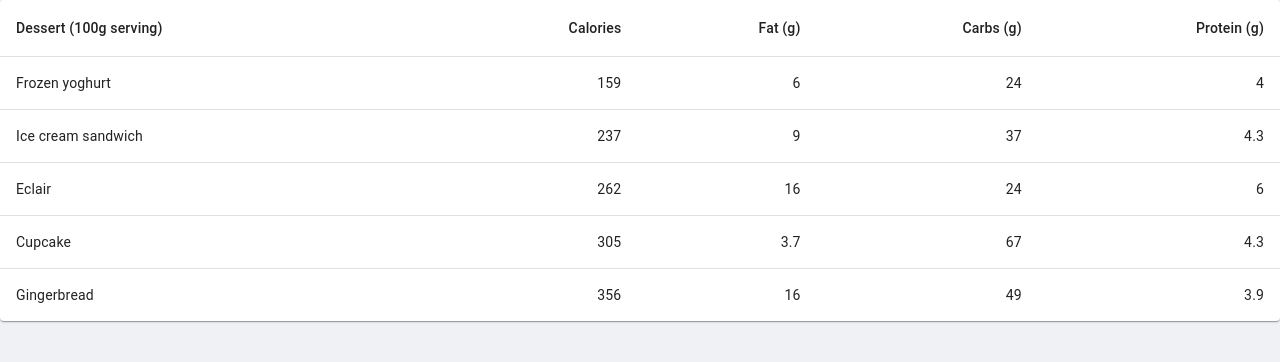
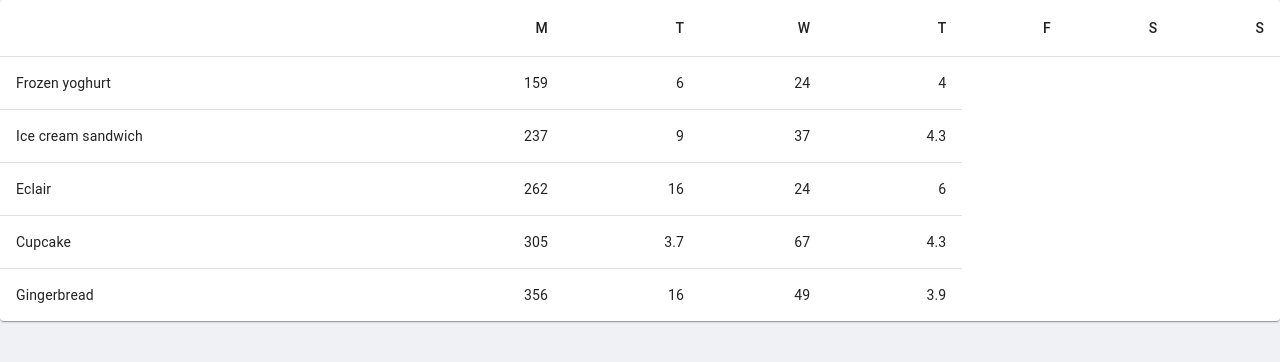
Before and after one commit to kaiuliia/well_being_frontend, a React (Create React App) app: page /user/dashboard in a window 1280 px wide. Shown: the top 362 px of the page. Built offline with nearby package versions, Linux system fonts and the light colour scheme; the HTML template or start-up script is replaced by a standard one.

Commit message:
upd table

```diff
--- a/src/components/dashboard/table.tsx
+++ b/src/components/dashboard/table.tsx
@@ -28,14 +28,20 @@ const rows = [
 export default function DashboardTable() {
   return (
     <TableContainer component={Paper}>
-      <Table sx={{ minWidth: 650 }} aria-label="simple table">
+      <Table
+        // sx={{ minWidth: "100%" }}
+        aria-label="simple table"
+      >
         <TableHead>
           <TableRow>
-            <TableCell>Dessert (100g serving)</TableCell>
-            <TableCell align="right">Calories</TableCell>
-            <TableCell align="right">Fat&nbsp;(g)</TableCell>
-            <TableCell align="right">Carbs&nbsp;(g)</TableCell>
-            <TableCell align="right">Protein&nbsp;(g)</TableCell>
+            <TableCell></TableCell>
+            <TableCell align="right">M</TableCell>
+            <TableCell align="right">T</TableCell>
+            <TableCell align="right">W</TableCell>
+            <TableCell align="right">T</TableCell>
+            <TableCell align="right">F</TableCell>
+            <TableCell align="right">S</TableCell>
+            <TableCell align="right">S</TableCell>
           </TableRow>
         </TableHead>
         <TableBody>
```
